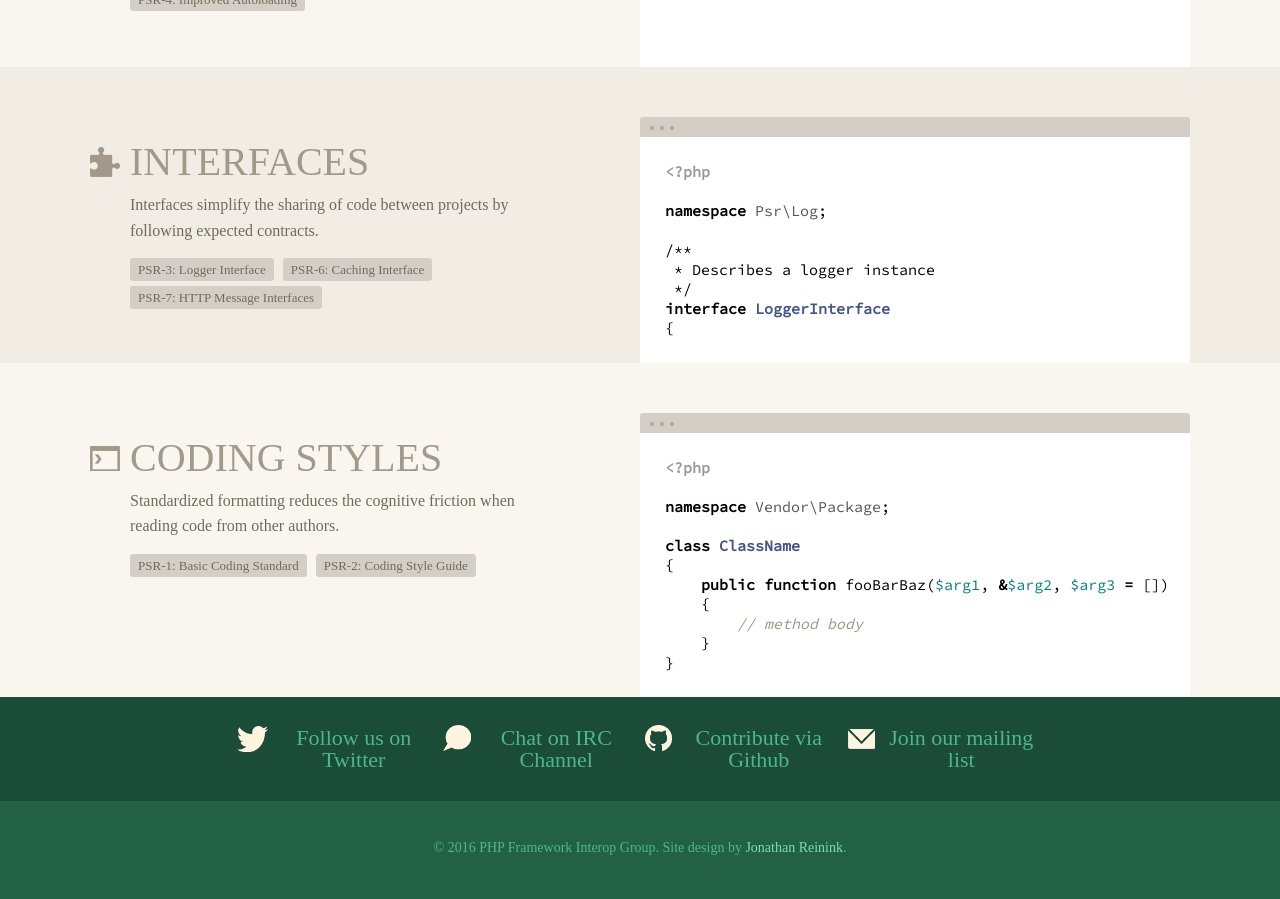
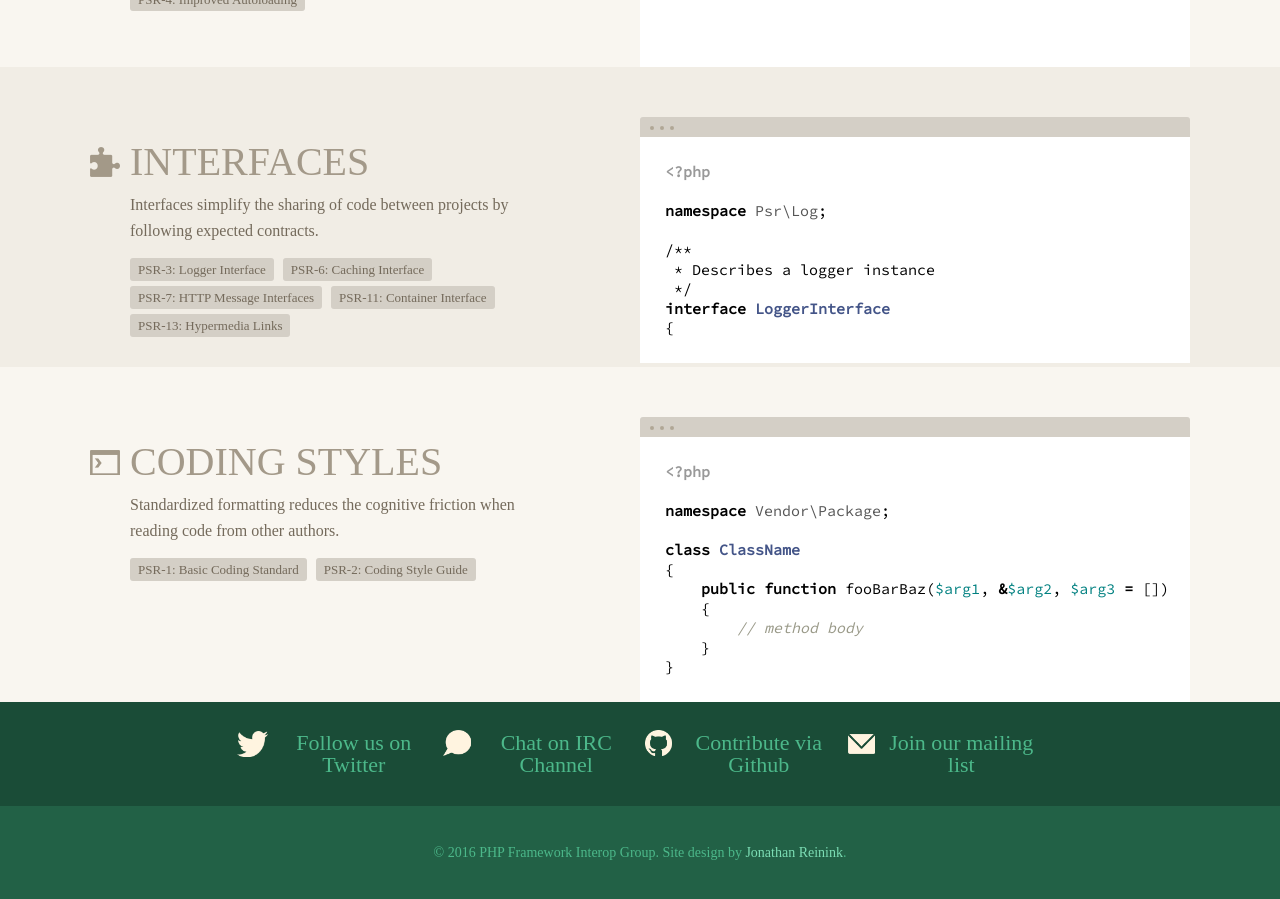
Before and after one commit to php-fig/www.php-fig.org, a Jekyll site: the page built from pages/index.html, in a window 1280 px wide and 900 px high, scrolled down 848 px. Built offline with Jekyll 4.4.1, drawn with Linux system fonts in a browser that asks for light colours; nearby versions of some CDN libraries; some web fonts are replaced.

Commit message:
Update interfaces section

```diff
--- a/pages/index.html
+++ b/pages/index.html
@@ -89,6 +89,8 @@ class ClassName
                         <a class="home_features__link" href="/psr/psr-3/">PSR-3: Logger Interface</a>
                         <a class="home_features__link" href="/psr/psr-6/">PSR-6: Caching Interface</a>
                         <a class="home_features__link" href="/psr/psr-7/">PSR-7: HTTP Message Interfaces</a>
+                        <a class="home_features__link" href="/psr/psr-11/">PSR-11: Container Interface</a>
+                        <a class="home_features__link" href="/psr/psr-13/">PSR-13: Hypermedia Links</a>
                     </ul>
                 </div>
                 <div class="home_features__editor">
```
